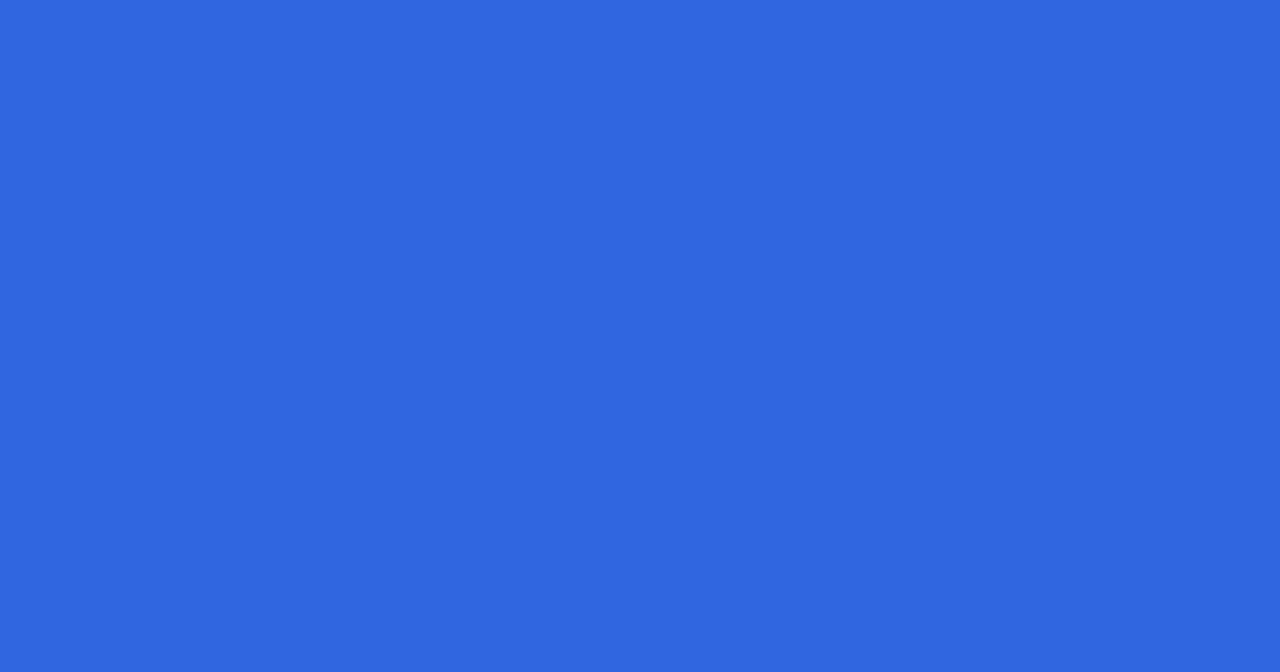
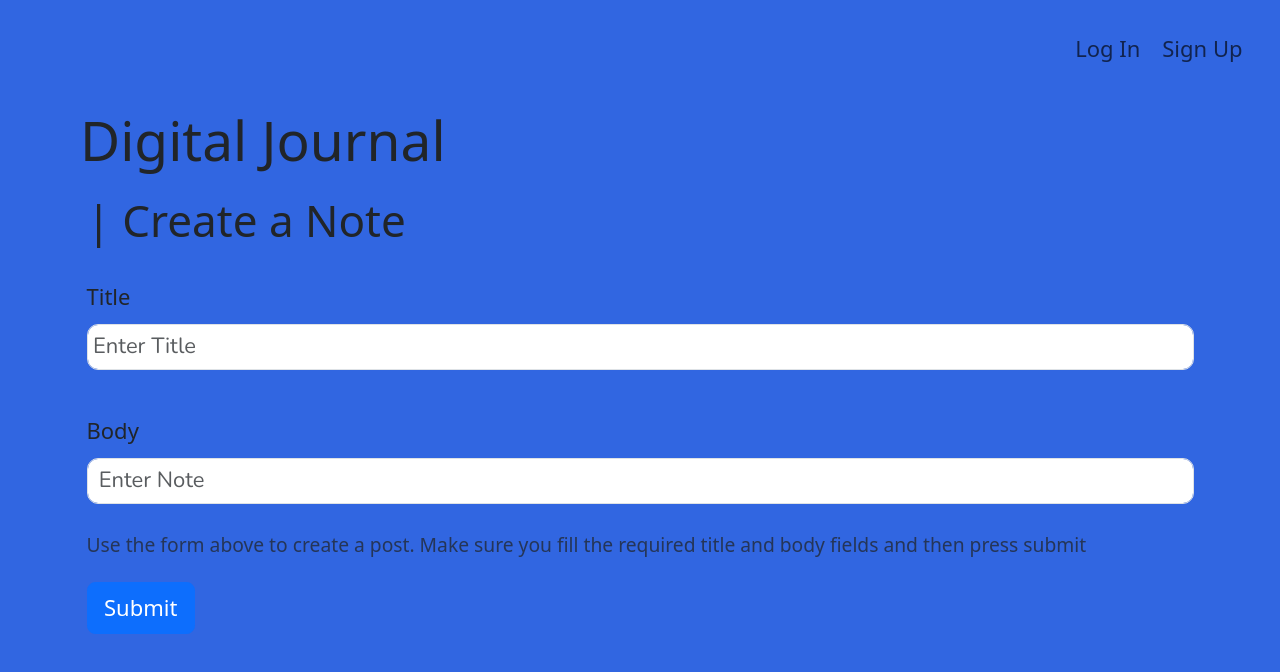
Before and after one commit to irinamihai150/journal, a React (Create React App) app: page /profile in a window 1280 px wide. Before the commit this address had no page. Shown: the top 672 px of the page. Built offline with nearby package versions, Linux system fonts and the light colour scheme.

Commit message:
add component

```diff
--- a/src/App.js
+++ b/src/App.js
@@ -3,16 +3,16 @@ import { BrowserRouter, Routes, Route } from "react-router-dom"
 import Home from "./Home"
 import Login from "./Login"
 import SignUp from "./SignUp"
+import ProfilePage from "./ProfilePage"
 
 function App() {
 	return (
 		<BrowserRouter>
 			<Routes>
-				<Route path='/'>
-					<Route index element={<Home />} />
-					<Route path='login' element={<Login />} />
-					<Route path='signup' element={<SignUp />} />
-				</Route>
+				<Route path='/' element={<Home />} />
+				<Route path='/login' element={<Login />} />
+				<Route path='/signup' element={<SignUp />} />
+				<Route path='/profile' element={<ProfilePage />} />
 			</Routes>
 		</BrowserRouter>
 	)
--- a/src/EntryCard.js
+++ b/src/EntryCard.js
@@ -5,15 +5,16 @@ import { Container } from "react-bootstrap"
 const EntryCard = () => {
 	return (
 		<Container>
+			<h2> | Create a Note</h2>
 			<Form>
 				<Form.Group className='mb-3' controlId='formBasicTitle'>
 					<Form.Label>Title</Form.Label>
-					<Form.Control type='email' placeholder='Enter Title' />
+					<Form.Control type='text' placeholder='Enter Title' />
 				</Form.Group>
 
 				<Form.Group className='mb-3' controlId='formBasicBody'>
 					<Form.Label>Body</Form.Label>
-					<Form.Control type='password' placeholder=' Enter Note' />
+					<Form.Control type='text' placeholder=' Enter Note' />
 				</Form.Group>
 				<Form.Text className='text-muted'>
 					Use the form above to create a post. Make sure you fill the required
--- a/src/Header.js
+++ b/src/Header.js
@@ -6,7 +6,6 @@ const Header = () => {
 	return (
 		<Container className='header'>
 			<h1>Digital Journal</h1>
-			<h2> | Create a Note</h2>
 		</Container>
 	)
 }
--- a/src/Home.js
+++ b/src/Home.js
@@ -1,7 +1,7 @@
 import "./App.css"
 import CustomNav from "./CustomNav"
-import EntryCard from "./EntryCard"
 import Header from "./Header"
+
 
 
 const Home = () => {
@@ -10,7 +10,6 @@ const Home = () => {
 			<div className='app-container'>
 				<CustomNav />
 				<Header />
-				<EntryCard />
 			</div>
 		</div>
 	)
--- a/src/Login.js
+++ b/src/Login.js
@@ -1,3 +1,243 @@
+// import { useRef, useState, useEffect, useContext } from "react"
+// import { Link } from "react-router-dom"
+// import AuthContext from "./context/AuthProvider"
+// import axios from "./api/axios"
+
+// const LOGIN_URL = "http://localhost:3500/auth"
+
+// const Login = () => {
+// 	const { setAuth } = useContext(AuthContext)
+// 	const userRef = useRef()
+// 	const passwordRef = useRef()
+// 	const errRef = useRef()
+// 	const [user, setUser] = useState("")
+// 	const [pwd, setPwd] = useState("")
+// 	const [errMsg, setErrMsg] = useState("")
+// 	const [success, setSuccess] = useState(true)
+// 	const [showPassword, setShowPassword] = useState(false)
+
+// 	useEffect(() => {
+// 		userRef.current.focus()
+// 	}, [])
+
+// 	useEffect(() => {
+// 		setErrMsg("")
+// 	}, [user, pwd])
+
+// 	const handleSubmit = async (e) => {
+// 		e.preventDefault()
+// 		try {
+// 			const response = await axios.post(
+// 				LOGIN_URL,
+// 				JSON.stringify({ user, pwd }),
+// 				{
+// 					headers: { "Content-Type": "application/json" },
+// 					withCredentials: true,
+// 				}
+// 			)
+// 			console.log(JSON.stringify(response?.data))
+// 			console.log(JSON.stringify(response))
+// 			const accessToken = response?.data?.accessToken
+// 			const roles = response?.data?.roles
+// 			setAuth({ user, pwd, roles, accessToken })
+// 			setUser("")
+// 			setPwd("")
+// 			setSuccess(true)
+// 		} catch (err) {
+// 			if (!err.response) {
+// 				setErrMsg("No Server Response")
+// 			} else if (err.response?.status === 400) {
+// 				setErrMsg("Missing Username or Password")
+// 			} else if (err.response?.status === 401) {
+// 				setErrMsg("Unauthorized")
+// 			} else {
+// 				setErrMsg("Login Failed")
+// 			}
+// 			errRef.current.focus()
+// 		}
+// 	}
+
+// 	const togglePasswordVisibility = () => {
+// 		setShowPassword(!showPassword)
+// 	}
+// 	console.log(handleSubmit)
+// 	return (
+// 		<section>
+// 			{success ? (
+// 				<>
+// 					<h1>You are logged in</h1>
+// 					<br />
+// 					<p>
+// 						<Link to='/profile'>Home</Link>
+// 					</p>
+// 				</>
+// 			) : (
+// 				<>
+// 					<p
+// 						ref={errRef}
+// 						className={errMsg ? "errMsg" : "offscreen"}
+// 						aria-live='assertive'
+// 					>
+// 						{errMsg}
+// 					</p>
+// 					<h1>Sign In</h1>
+// 					<form onSubmit={handleSubmit}>
+// 						<label htmlFor='username'>Username:</label>
+// 						<input
+// 							type='text'
+// 							id='username'
+// 							ref={userRef}
+// 							placeholder='Enter username'
+// 							autoComplete='off'
+// 							onChange={(e) => setUser(e.target.value)}
+// 							value={user}
+// 							required
+// 						/>
+// 						<label htmlFor='password'>Password:</label>
+// 						<input
+// 							type={showPassword ? "text" : "password"}
+// 							id='password'
+// 							autoComplete='off'
+// 							placeholder='Enter password'
+// 							onChange={(e) => setPwd(e.target.value)}
+// 							value={pwd}
+// 							required
+// 							ref={passwordRef}
+// 						/>
+
+// 						<button type='button' onClick={togglePasswordVisibility}>
+// 							{showPassword ? "Hide Password" : "Show Password"}
+// 						</button>
+// 						<button>Sign In</button>
+// 					</form>
+// 					<p>
+// 						Need an account ? <br />
+// 						<span className='line'>
+// 							<Link to='/signup'>Sign Up</Link>
+// 						</span>
+// 					</p>
+// 				</>
+// 			)}
+// 		</section>
+// 	)
+// }
+
+// export default Login
+
+// // import { useState, useContext, useEffect } from "react"
+// // import { Link } from "react-router-dom"
+// // import AuthContext from "./context/AuthProvider"
+// // import axios from "./api/axios"
+
+// // const LOGIN_URL = "http://localhost:3500/auth"
+
+// // const Login = () => {
+// // 	const { setAuth } = useContext(AuthContext)
+// // 	const [user, setUser] = useState("")
+// // 	const [pwd, setPwd] = useState("")
+// // 	const [errMsg, setErrMsg] = useState("")
+// // 	const [success, setSuccess] = useState(true)
+// // 	const [showPassword, setShowPassword] = useState(false)
+
+// // 	useEffect(() => {
+// // 		setErrMsg("")
+// // 	}, [user, pwd])
+
+// // 	const handleSubmit = async (e) => {
+// // 		e.preventDefault()
+// // 		try {
+// // 			const response = await axios.post(
+// // 				LOGIN_URL,
+// // 				JSON.stringify({ user, pwd }),
+// // 				{
+// // 					headers: { "Content-Type": "application/json" },
+// // 					withCredentials: true,
+// // 				}
+// // 			)
+// // 			console.log(JSON.stringify(response?.data))
+// // 			console.log(JSON.stringify(response))
+// // 			const accessToken = response?.data?.accessToken
+// // 			const roles = response?.data?.roles
+// // 			setAuth({ user, pwd, roles, accessToken })
+// // 			setUser("")
+// // 			setPwd("")
+// // 			setSuccess(true)
+// // 		} catch (err) {
+// // 			if (!err.response) {
+// // 				setErrMsg("No Server Response")
+// // 			} else if (err.response?.status === 400) {
+// // 				setErrMsg("Missing Username or Password")
+// // 			} else if (err.response?.status === 401) {
+// // 				setErrMsg("Unauthorized")
+// // 			} else {
+// // 				setErrMsg("Login Failed")
+// // 			}
+// // 		}
+// // 	}
+
+// // 	const togglePasswordVisibility = () => {
+// // 		setShowPassword(!showPassword)
+// // 	}
+
+// // 	return (
+// // 		<section>
+// // 			{success ? (
+// // 				<>
+// // 					<h1>You are logged in</h1>
+// // 					<br />
+// // 					<p>
+// // 						<Link to='/profile'>Home</Link>
+// // 					</p>
+// // 				</>
+// // 			) : (
+// // 				<>
+// // 					<p className={errMsg ? "errMsg" : "offscreen"} aria-live='assertive'>
+// // 						{errMsg}
+// // 					</p>
+// // 					<h1>Sign In</h1>
+// // 					<form onSubmit={handleSubmit}>
+// // 						<label htmlFor='username'>Username:</label>
+// // 						<input
+// // 							type='text'
+// // 							id='username'
+// // 							placeholder='Enter username'
+// // 							autoComplete='off'
+// // 							onChange={(e) => setUser(e.target.value)}
+// // 							value={user}
+// // 							required
+// // 						/>
+// // 						<label htmlFor='password'>Password:</label>
+// // 						<input
+// // 							type={showPassword ? "text" : "password"}
+// // 							id='password'
+// // 							autoComplete='off'
+// // 							placeholder='Enter password'
+// // 							onChange={(e) => setPwd(e.target.value)}
+// // 							value={pwd}
+// // 							required
+// // 						/>
+
+// // 						<button type='button' onClick={togglePasswordVisibility}>
+// // 							{showPassword ? "Hide Password" : "Show Password"}
+// // 						</button>
+// // 						<button>Sign In</button>
+// // 					</form>
+// // 					<p>
+// // 						Need an account ? <br />
+// // 						<span className='line'>
+// // 							<Link to='/signup'>Sign Up</Link>
+// // 						</span>
+// // 					</p>
+// // 				</>
+// // 			)}
+// // 		</section>
+// // 	)
+// // }
+
+// // export default Login
+
+
+
 import { useRef, useState, useEffect, useContext } from "react"
 import { Link } from "react-router-dom"
 import AuthContext from "./context/AuthProvider"
@@ -17,7 +257,9 @@ const Login = () => {
 	const [showPassword, setShowPassword] = useState(false)
 
 	useEffect(() => {
-		userRef.current.focus()
+		if (userRef.current) {
+			userRef.current.focus()
+		}
 	}, [])
 
 	useEffect(() => {
@@ -35,8 +277,6 @@ const Login = () => {
 					withCredentials: true,
 				}
 			)
-			console.log(JSON.stringify(response?.data))
-			console.log(JSON.stringify(response))
 			const accessToken = response?.data?.accessToken
 			const roles = response?.data?.roles
 			setAuth({ user, pwd, roles, accessToken })
@@ -53,7 +293,9 @@ const Login = () => {
 			} else {
 				setErrMsg("Login Failed")
 			}
-			errRef.current.focus()
+			if (passwordRef.current) {
+				passwordRef.current.focus()
+			}
 		}
 	}
 
@@ -111,7 +353,7 @@ const Login = () => {
 						<button>Sign In</button>
 					</form>
 					<p>
-						Need an account ? <br />
+						Need an account? <br />
 						<span className='line'>
 							<Link to='/signup'>Sign Up</Link>
 						</span>
--- /dev/null
+++ b/src/ProfilePage.js
@@ -0,0 +1,17 @@
+import React from 'react'
+import "./App.css"
+import CustomNav from "./CustomNav"
+import Header from "./Header"
+import EntryCard from "./EntryCard"
+
+const ProfilePage = () => {
+  return (
+		<div>
+			<CustomNav />
+			<Header />
+			<EntryCard />
+		</div>
+	)
+}
+
+export default ProfilePage
```
